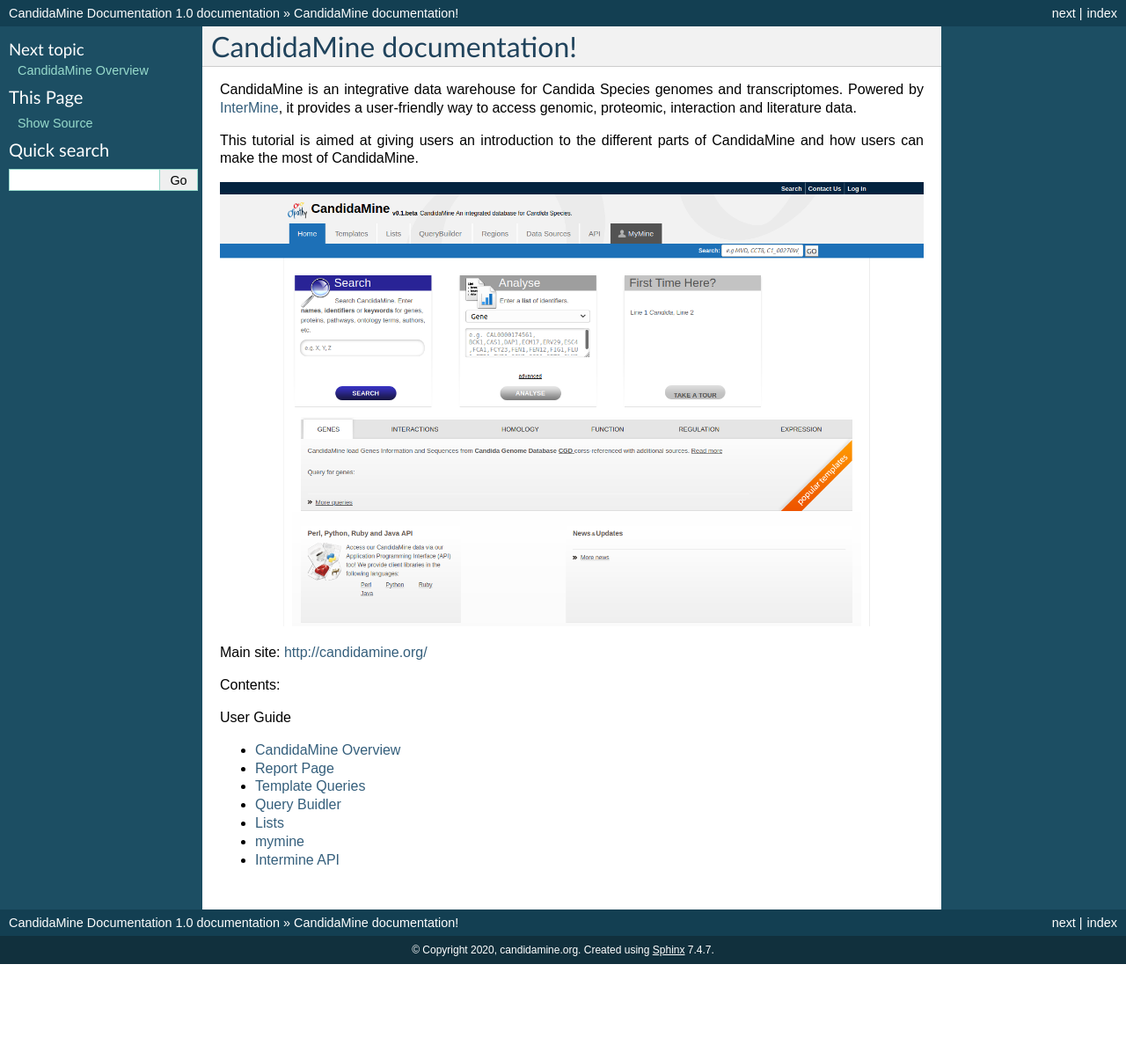
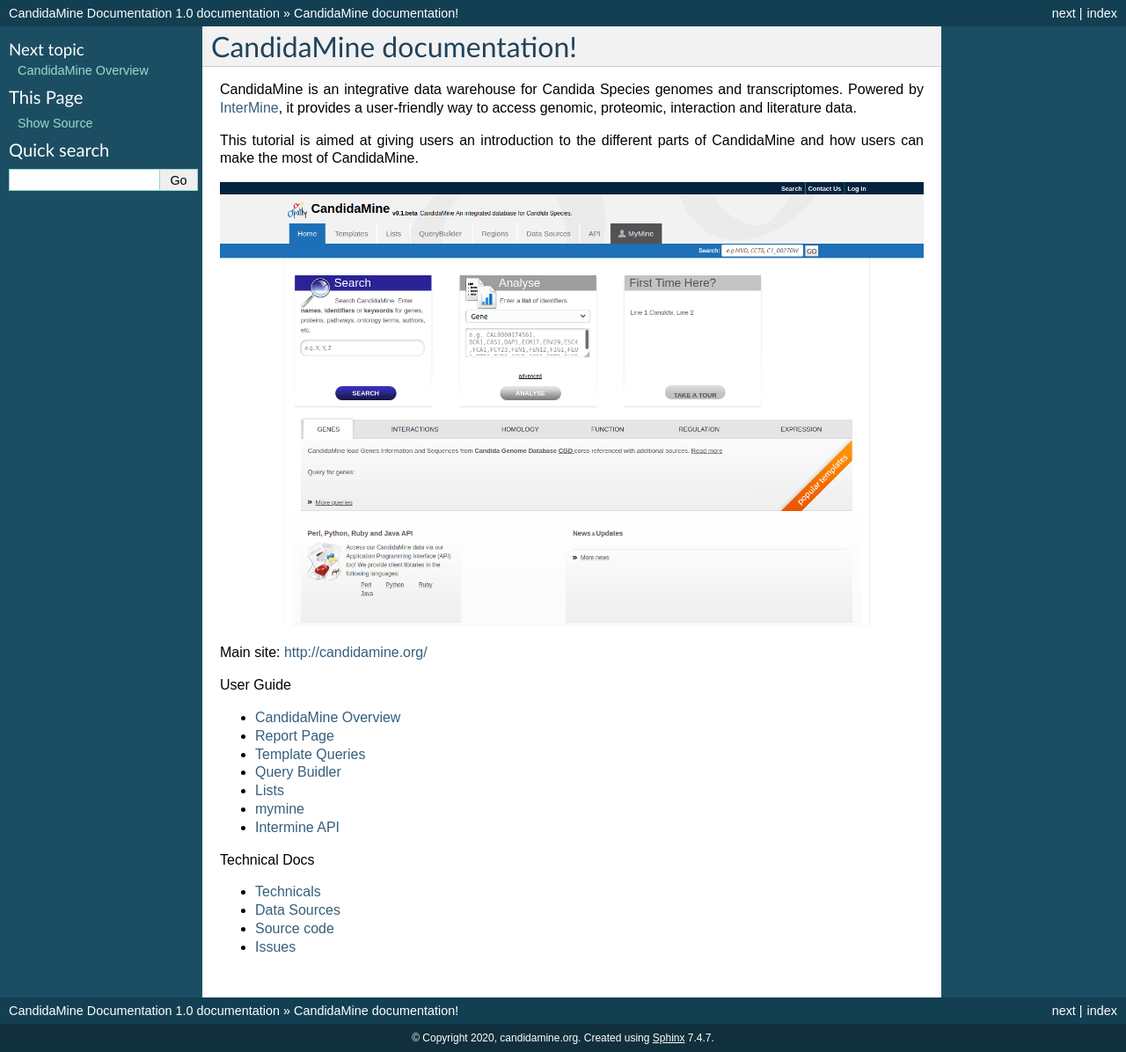
Before and after one commit to Gabaldonlab/candidamine-docs, a Sphinx documentation site: the page built from docs/index.rst, in a window 1280 px wide. Shown: the whole page at 88% size. Built offline with Sphinx 7.4.7, drawn with Linux system fonts in a browser that asks for light colours; before the commit the page ends 1096 px from its top, so only the background shows below that; some of the changed lines change nothing that is shown.

Commit message:
Update index.rst

```diff
--- a/docs/index.rst
+++ b/docs/index.rst
@@ -15,7 +15,6 @@
 Main site: http://candidamine.org/
 
 
-Contents:
 
 .. toctree::
    :caption: User Guide
@@ -29,10 +28,12 @@
    user_guide/lists
    user_guide/mymine
    user_guide/api
+
+
 .. toctree::
    :caption: Technical Docs
    :maxdepth: 4
-   :hidden:
+   :glob:
 
    tech_docs/technical
    tech_docs/data
```
